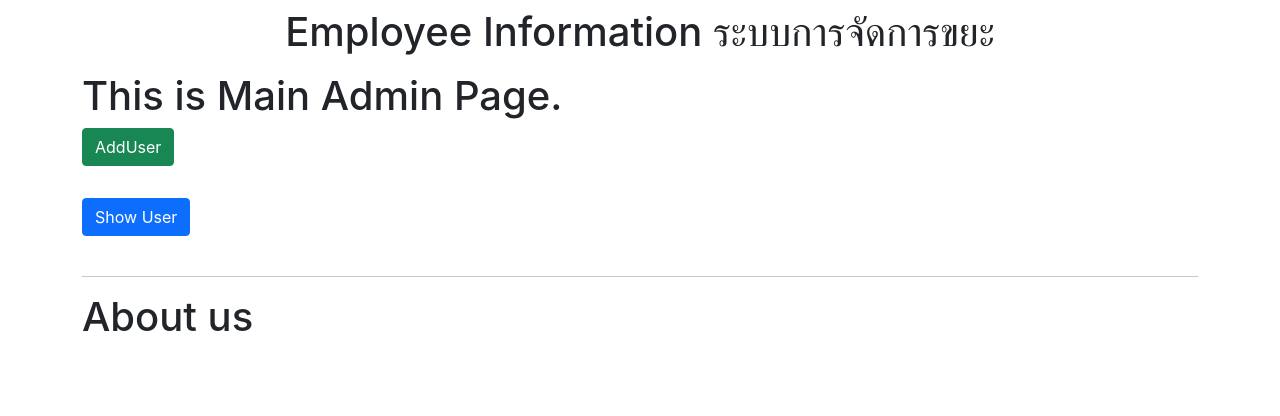
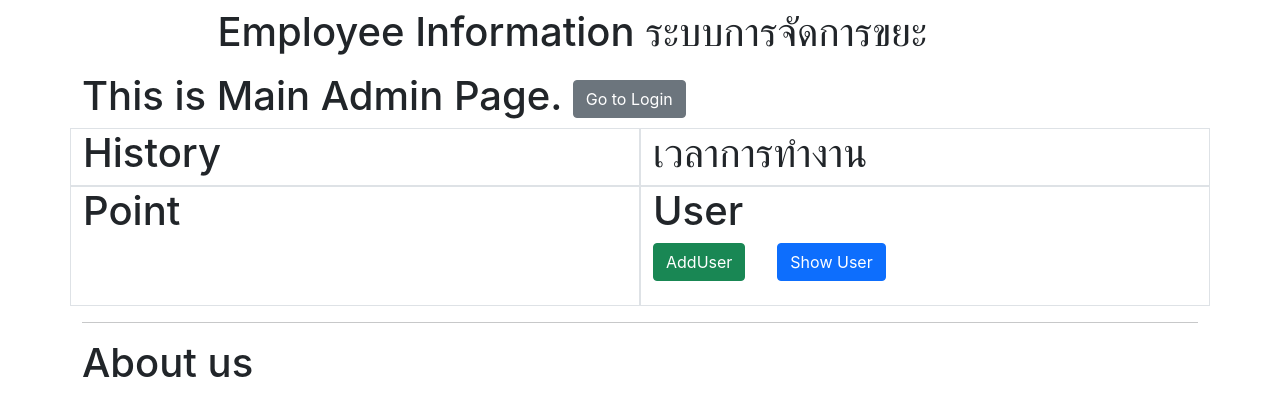
Before and after one commit to Flxke15/p-waste-server, a React (Create React App) app in the folder client/: page /mainAdmin in a window 1280 px wide. Shown: the top 416 px of the page. Built offline with nearby package versions, Linux system fonts and the light colour scheme.

Commit message:
AddUser UID main grid OK

```diff
--- a/client/src/Pages/main-admin.js
+++ b/client/src/Pages/main-admin.js
@@ -5,9 +5,13 @@ import axios from "axios";
 import {useState} from "react";
 import Swal from "sweetalert2";
 import {Routes, Route, useNavigate} from 'react-router-dom';
+import UserList from "../component/UserList";
+import ".//pages.css"
 
 function MainAdmin(){
     const navigate = useNavigate();
+
+    const [show,toggleShow] = useState(true)
 
     const [userList,setUserList] = useState([]);
     const showUsers = () => {
@@ -16,55 +20,35 @@ function MainAdmin(){
         })
     }
 
-    const deleteUser = (id) => {
-        Swal.fire({
-            title: 'Do you want to save the changes?',
-            showDenyButton: true,
-            showCancelButton: true,
-            confirmButtonText: 'Delete',
-            denyButtonText: `Don't delete`,
-        }).then((result) => {
-            /* Read more about isConfirmed, isDenied below */
-            if (result.isConfirmed) {
-                axios.delete(`http://localhost:3001/delete/${id}`).then((response) => {
-                    setUserList(
-                        userList.filter((val) => {
-                            return val.id != id;
-                        })
-                    )
-                    window.location.reload(false);
-                })
-
-            } else if (result.isDenied) {
-                Swal.fire('Changes are not delete', '', 'info')
-            }
-        })
-
-
-    }
 
     return(
         <div className="App container">
             <Navbar/>
-            <h1>This is Main Admin Page.</h1>
-            <a className='btn btn-success' href='/addUser' role='button' style={{marginBottom: 2 + 'em'}}>AddUser</a>
-            <div className='showUser'>
-                <button className={'btn btn-primary'} onClick={showUsers}>Show User</button>
-                <br/><br/>
-                {userList.map((val,key) =>{
-                    return(
-                        <div className='employee card'>
-                            <div className='card-body text-left'>
-                                <p className='card-text'>Surname: {val.Surname}</p>
-                                <p className='card-text'>Lastname: {val.Lastname}</p>
-                                <p className='card-text'>UID: {val.UID}</p>
-                                <p className='card-text'>Address: {val.Address}</p>
-                                <p className='card-text'>Role: {val.Role}</p>
-                            </div>
-                            <button className='btn btn-danger' onClick={() => {deleteUser(val.ID)}} style={{marginBottom:2 +'em'}}>Delete</button>
-                        </div>
-                    )
-                })}
+            <h1>This is Main Admin Page. <a className='btn btn-secondary' href='/Login' role='button' style={{marginRight: 2 + 'em'}}>Go to Login</a></h1>
+
+            <div className='row'>
+                <div className='col border'>
+                    <h1>History</h1>
+                </div>
+                <div className='col border'>
+                    <h1>เวลาการทำงาน</h1>
+                </div>
+            </div>
+            <div className='row'>
+                <div className='col border'>
+                    <h1>Point</h1>
+                </div>
+                <div className='col border'>
+                    <h1>User</h1>
+                    <a className='btn btn-success' href='/addUser' role='button' style={{marginRight: 2 + 'em'}}>AddUser</a>
+                    <button className={'btn btn-primary'} onClick={() =>toggleShow(!show)} style={{marginRight: 2 + 'em'}}>
+                        {show ? "Show User" : "Hide" }
+                    </button>
+                    <br/><br/>
+                    {!show &&
+                        <UserList/>
+                    }
+                </div>
             </div>
             <Footer/>
         </div>
--- a/client/src/Pages/main-user.js
+++ b/client/src/Pages/main-user.js
@@ -5,33 +5,12 @@ import Footer from "../component/footer";
 
 function MainUser() {
     const [userList,setUserList] = useState([]);
-    const showUsers = () => {
-        axios.get("http://localhost:3001/showUser").then((response) => {
-            setUserList(response.data);
-        })
-    }
+
     return(
         <div>
             <Navbar/>
             <a className='btn btn-secondary' href='/Login' role='button' style={{marginRight: 2 + 'em'}}>Go to Login</a>
             <h1>This is Main User Page.</h1>
-            <div className='showUser'>
-                <button className={'btn btn-primary'} onClick={showUsers}>Show User</button>
-                <br/><br/>
-                {userList.map((val,key) =>{
-                    return(
-                        <div className='employee card'>
-                            <div className='card-body text-left'>
-                                <p className='card-text'>Surname: {val.Surname}</p>
-                                <p className='card-text'>Lastname: {val.Lastname}</p>
-                                <p className='card-text'>UID: {val.UID}</p>
-                                <p className='card-text'>Address: {val.Address}</p>
-                                <p className='card-text'>Role: {val.Role}</p>
-                            </div>
-                        </div>
-                    )
-                })}
-            </div>
             <Footer/>
         </div>
     )
--- /dev/null
+++ b/client/src/component/UserList.js
@@ -0,0 +1,59 @@
+import React, {useState} from "react";
+import axios from "axios";
+import {useNavigate} from "react-router-dom";
+import Swal from "sweetalert2";
+
+function UserList(){
+    const navigate = useNavigate();
+    const [userList,setUserList] = useState([]);
+    const showUsers = () => {
+        axios.get("http://localhost:3001/showUser").then((response) => {
+            setUserList(response.data);
+        })
+    }
+    const deleteUser = (id) => {
+        Swal.fire({
+            title: 'Do you want to Delete?',
+            showDenyButton: true,
+            showCancelButton: true,
+            confirmButtonText: 'Delete',
+            denyButtonText: `Don't delete`,
+        }).then((result) => {
+            /* Read more about isConfirmed, isDenied below */
+            if (result.isConfirmed) {
+                axios.delete(`http://localhost:3001/delete/${id}`).then((response) => {
+                    setUserList(
+                        userList.filter((val) => {
+                            return val.id != id;
+                        })
+                    )
+                    window.location.reload(false);
+                })
+
+            } else if (result.isDenied) {
+                Swal.fire('Changes are not delete', '', 'info')
+            }
+        })
+    }
+    return(
+        <div className='showUser'>
+            {showUsers()}
+            {userList.map((val,key) =>{
+                return(
+                    <div className='employee card'>
+                        <div className='card-body text-left'>
+                            <p className='card-text'>Surname: {val.Surname}</p>
+                            <p className='card-text'>Lastname: {val.Lastname}</p>
+                            <p className='card-text'>UID: {val.UID}</p>
+                            <p className='card-text'>Address: {val.Address}</p>
+                            <p className='card-text'>Role: {val.Role}</p>
+                        </div>
+                        <button className='btn btn-danger' onClick={() => {deleteUser(val.ID)}} style={{marginBottom:2 +'em'}}>Delete</button>
+                    </div>
+                )
+            })}
+        </div>
+
+    )
+}
+export  default UserList;
--- a/client/src/component/navbar.js
+++ b/client/src/component/navbar.js
@@ -1,10 +1,16 @@
 import React from "react";
+import axios from "axios";
 
 function Navbar(){
+
     return(
         <div className='navbar'>
+
             <hr/>
             <h1>Employee Information ระบบการจัดการขยะ</h1>
+            <div className='profile box'>
+
+            </div>
             <hr/>
         </div>
     )
--- a/client/src/index.js
+++ b/client/src/index.js
@@ -14,6 +14,7 @@ import {
 } from "react-router-dom";
 import Login from "./Pages/login";
 import AddUser from "./Pages/AddUser";
+import UserList from "./component/UserList";
 
 const router = createBrowserRouter([
     {
@@ -40,6 +41,10 @@ const router = createBrowserRouter([
         path : "/addUser",
         element : <AddUser/>,
     },
+    {
+        path : "/userList",
+        element : <UserList/>,
+    },
 ]);
 
 
```
Also changed, not shown: client/src/Pages/AddUser.js (+34 -2 lines), client/src/Pages/pages.css (added), 1 other file (tests, documents, lock files or other folders).
